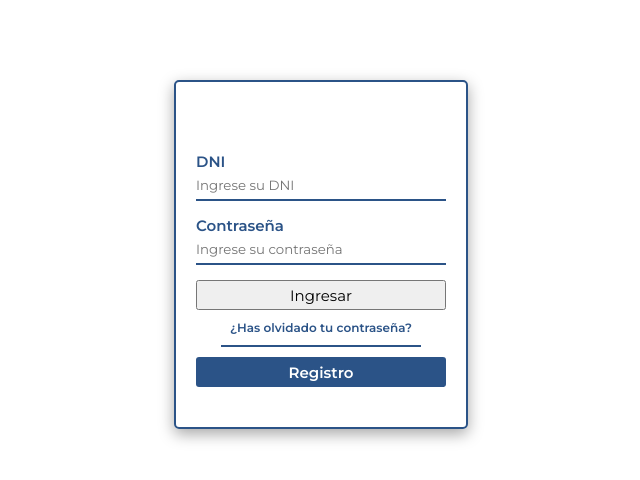
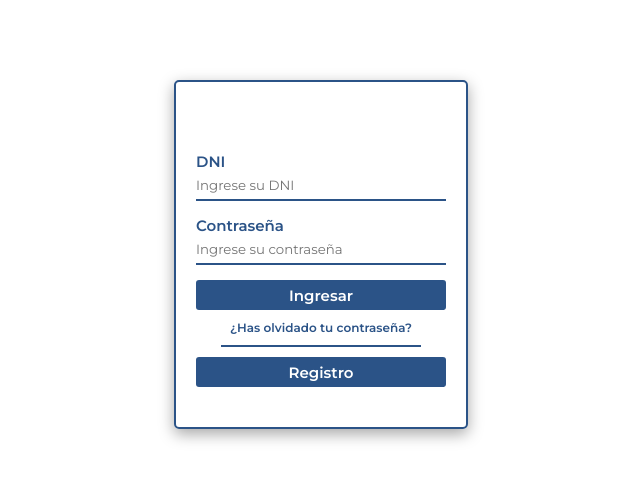
Before and after one commit to RodriReynaga/repositorio-integradores, a plain HTML site: page login.html in a window 1280 px wide. Shown: the whole page, without its empty margins (319-959 px from the left). Drawn offline with Linux system fonts and the light colour scheme.

Commit message:
se modificó archivo login

```diff
--- a/login.html
+++ b/login.html
@@ -26,7 +26,7 @@
             />
           </div>
           <div class="botones">
-            <button class="login-button" type="submit">Ingresar</button>
+            <button class="button login-button" type="submit">Ingresar</button>
             <a href="#">¿Has olvidado tu contraseña?</a>
             <div class="divisor"></div>
             <a href="register.html" target="_blank">
```
